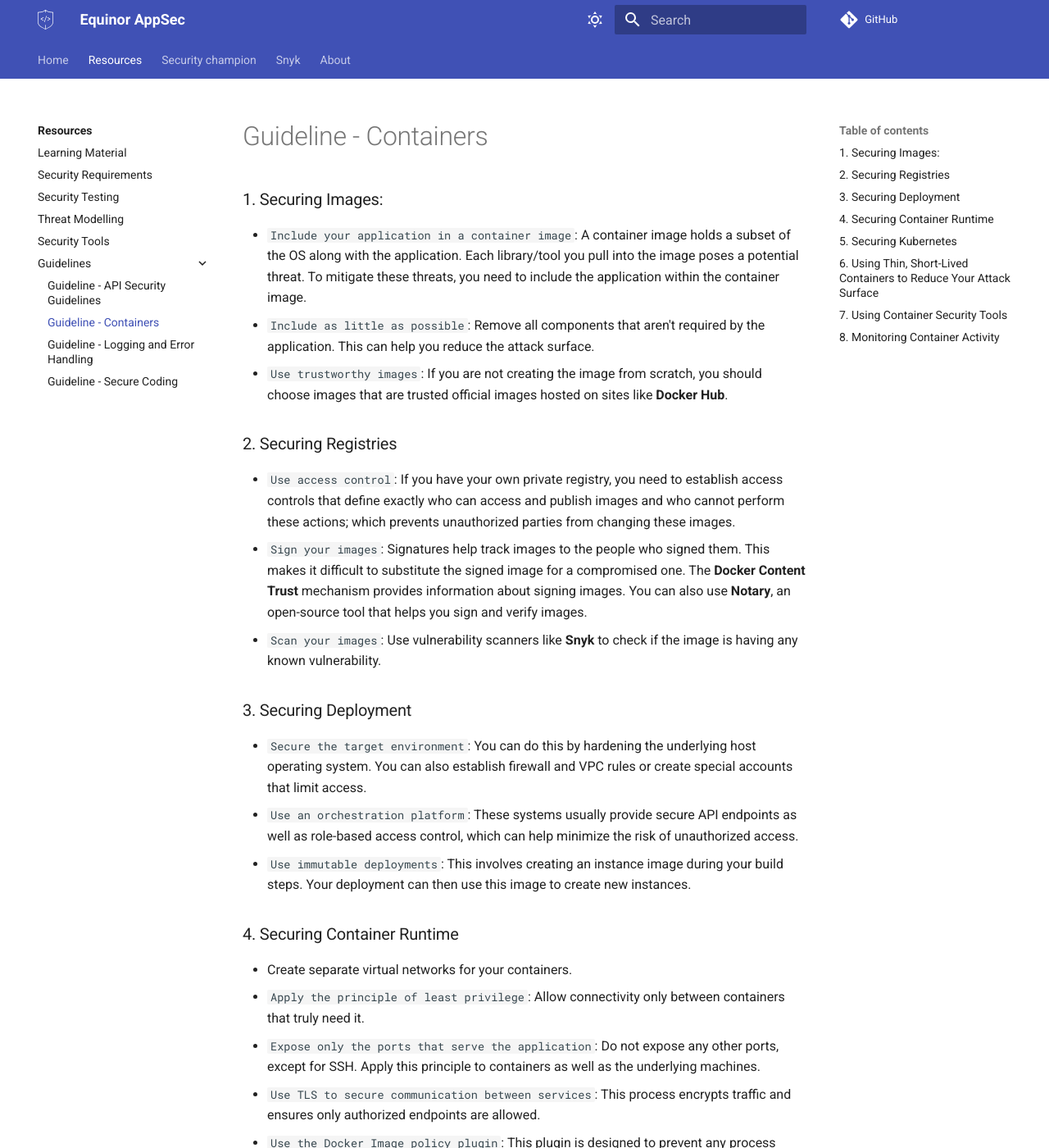
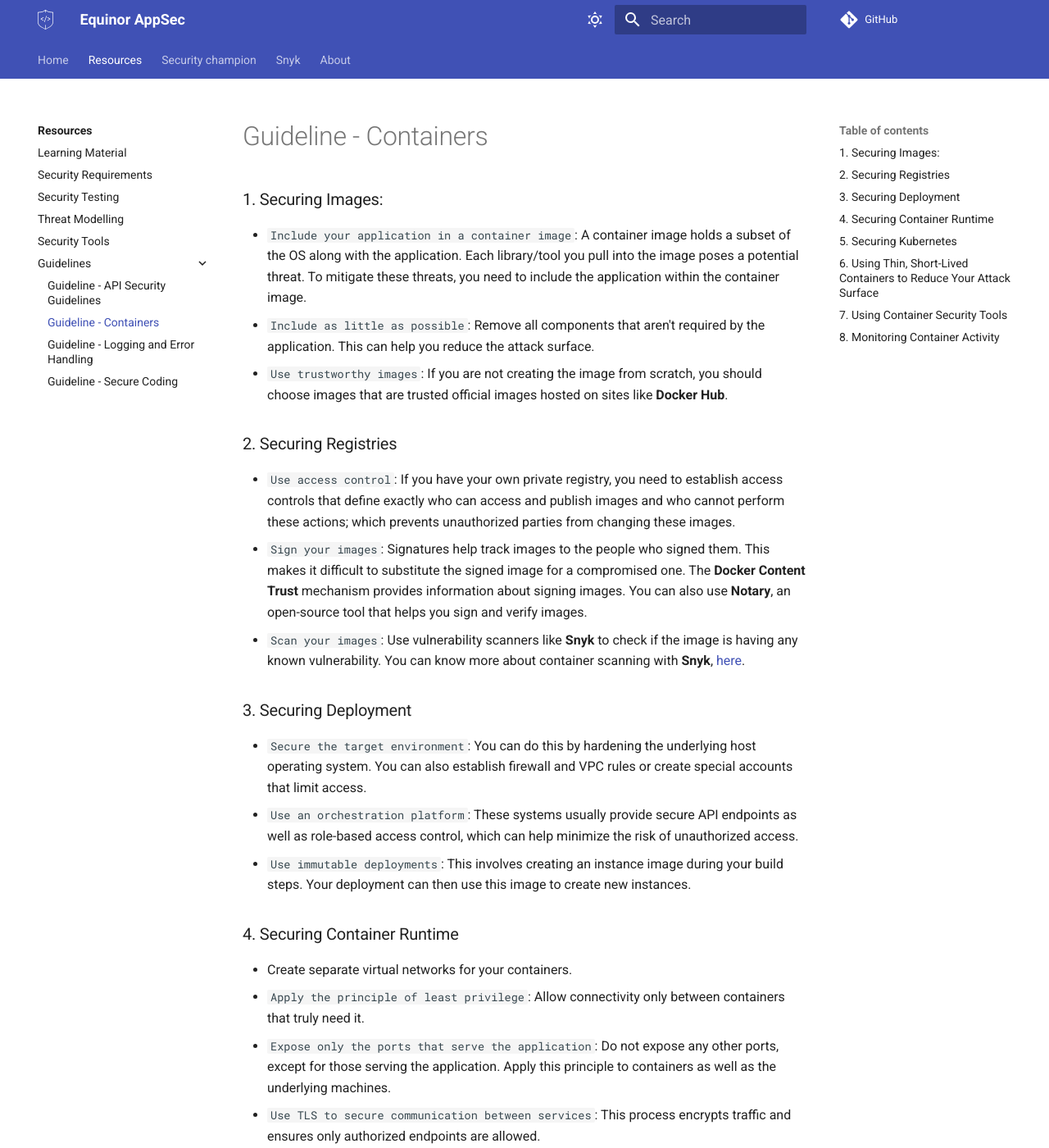
Before and after one commit to equinor/appsec, an MkDocs documentation site: the page built from docs/resources/guidelines/guideline_containers.md, in a window 1280 px wide and 1400 px high. Shown: the whole window at 82% size. Built offline with MkDocs 1.6.1 and Material for MkDocs 9.7.7, drawn with Linux system fonts in a browser that asks for light colours; some web fonts are replaced; comment, search, counter and statistics services are not loaded.

Commit message:
Add links to snyk-guidelines

```diff
--- a/docs/resources/guidelines/guideline_containers.md
+++ b/docs/resources/guidelines/guideline_containers.md
@@ -8,7 +8,7 @@
 ### 2. Securing Registries
 - `Use access control`: If you have your own private registry, you need to establish access controls that define exactly who can access and publish images and who cannot perform these actions; which prevents unauthorized parties from changing these images.
 - `Sign your images`: Signatures help track images to the people who signed them. This makes it difficult to substitute the signed image for a compromised one. The **Docker Content Trust** mechanism provides information about signing images. You can also use **Notary**, an open-source tool that helps you sign and verify images.
-- `Scan your images`: Use vulnerability scanners like **Snyk** to check if the image is having any known vulnerability.
+- `Scan your images`: Use vulnerability scanners like **Snyk** to check if the image is having any known vulnerability. You can know more about container scanning with **Snyk**, [here](../../snyk/guidelines/4-snyk_container_security.md).
 
 ### 3. Securing Deployment
 - `Secure the target environment`: You can do this by hardening the underlying host operating system. You can also establish firewall and VPC rules or create special accounts that limit access.
@@ -18,7 +18,7 @@
 ### 4. Securing Container Runtime
 - Create separate virtual networks for your containers.
 - `Apply the principle of least privilege`: Allow connectivity only between containers that truly need it.
-- `Expose only the ports that serve the application`: Do not expose any other ports, except for SSH. Apply this principle to containers as well as the underlying machines.
+- `Expose only the ports that serve the application`: Do not expose any other ports, except for those serving the application. Apply this principle to containers as well as the underlying machines.
 - `Use TLS to secure communication between services`: This process encrypts traffic and ensures only authorized endpoints are allowed.
 - `Use the Docker Image policy plugin`: This plugin is designed to prevent any process from pulling images that were not previously allow-listed.
 
```
Also changed, not shown: docs/snyk/guidelines/4-snyk_container_security.md (+1 -1 lines).
